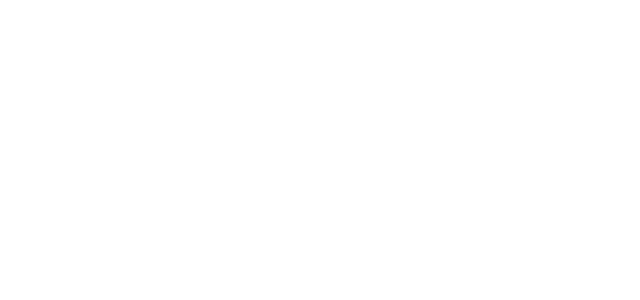
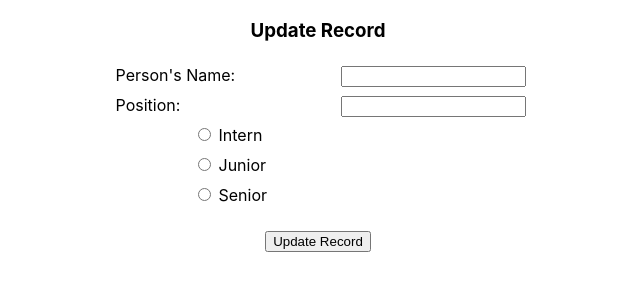
Before and after one commit to dacuencau/Trabajo-ciclo-3, a React (Create React App) app: page /edit/1 in a window 1280 px wide. Shown: the top 300 px of the page, without its empty margins (322-962 px from the left). Built offline with nearby package versions, Linux system fonts and the light colour scheme; no server answers.

Commit message:
Cambios minimos

```diff
--- a/src/App.js
+++ b/src/App.js
@@ -6,6 +6,7 @@
 import Admin from './components/Admin';
 import Usuario from './components/Usuario';
 import Vend from  './components/Vend';
+import EditVenta from './components/EditVenta';
 
 
 function App(){
@@ -13,7 +14,7 @@
     <BrowserRouter>
       <div className="App">
         <Switch>
-          <Route exact path={["/"]} component={Login}/>
+          <Route exact path={["/","/profile"]} component={Login}/>
           <Route exact path={["/administrador",
             "/adm-ventas-reg","/adm-ventas-inf",
             "/adm-producto-reg","/adm-producto-inf",
@@ -23,6 +24,7 @@
           <Route exact path={["/vendedor",
             "/vnt-ventas-reg","/vnt-ventas-inf",
             "/vnt-producto-reg","/vnt-producto-inf"]} component={Vend}/>
+          <Route path="/edit/:id" component={EditVenta} />
         </Switch>
       </div>
     </BrowserRouter>
--- /dev/null
+++ b/src/components/EditVenta.js
@@ -0,0 +1,219 @@
+import React, { Component } from "react";
+// This will require to npm install axios
+import axios from 'axios';
+import { withRouter } from "react-router";
+
+class Edit extends Component {
+  // This is the constructor that stores the data.
+  constructor(props) {
+    super(props);
+
+    this.onChangeProducto = this.onChangeProducto.bind(this);
+    this.onChangeCantidad = this.onChangeCantidad.bind(this);
+    this.onChangePrecio = this.onChangePrecio.bind(this);
+    this.onChangePrecioTotal = this.onChangePrecioTotal.bind(this);
+    this.onChangeNombreCliente = this.onChangeNombreCliente.bind(this);
+    this.onChangeIdentificacion = this.onChangeIdentificacion.bind(this);
+    this.onChangeVendedor = this.onChangeVendedor.bind(this);
+    this.onChangeFecha = this.onChangeFecha.bind(this);
+    this.onChangeEstado = this.onChangeEstado.bind(this);
+    this.onSubmit = this.onSubmit.bind(this);
+
+    this.state = {
+      producto: "",
+      cantidad: "",
+      precio: 0,
+      precio_total: "",
+      nombre_cliente: "",
+      identificacion: "",
+      vendedor: "",
+      fecha: "",
+      estado: "",
+    records: [],
+    };
+  }
+  // This will get the record based on the id from the database.
+  componentDidMount() {
+    axios
+      .get("http://localhost:5000/api/Ventas/" + this.props.match.params.id)
+      .then((response) => {
+        this.setState({
+          producto: response.data.producto,
+          cantidad: response.data.cantidad,
+          precio: response.data.precio,
+          precio_total: response.data.precio_total,
+          nombre_cliente: response.data.nombre_cliente,
+          identificacion: response.data.identificacion,
+          vendedor: response.data.vendedor,
+          fecha: response.data.fecha,
+          estado: response.data.estado,
+        });
+      })
+      .catch(function (error) {
+        console.log(error);
+      });
+  }
+
+  // These methods will update the state properties.
+  onChangeProducto(e) {
+    this.setState({
+      producto: e.target.value,
+    });
+  }
+
+  onChangeCantidad(e) {
+    this.setState({
+      cantidad: e.target.value,
+    });
+  }
+     // These methods will update the state properties.
+  onChangePrecio(e) {
+    this.setState({
+      precio: e.target.value,
+    });
+  }
+
+  onChangePrecioTotal(e) {
+    this.setState({
+      precio_total: e.target.value,
+    });
+  }
+     // These methods will update the state properties.
+  onChangeNombreCliente(e) {
+    this.setState({
+      nombre_cliente: e.target.value,
+    });
+  }
+
+  onChangeIdentificacion(e) {
+    this.setState({
+      identificacion: e.target.value,
+    });
+  }
+
+  onChangeVendedor(e) {
+    this.setState({
+      vendedor: e.target.value,
+    });
+  }
+     // These methods will update the state properties.
+  onChangeFecha(e) {
+    this.setState({
+      fecha: e.target.value,
+    });
+  }
+
+  onChangeEstado(e) {
+    this.setState({
+      estado: e.target.value,
+    });
+  }
+
+  // This function will handle the submission.
+  onSubmit(e) {
+    e.preventDefault();
+    const newEditVenta = {
+      producto: this.state.producto,
+      cantidad: this.state.cantidad,
+      precio: this.state.precio,
+      precio_total: this.state.precio_total,
+      nombre_cliente: this.state.nombre_cliente,
+      identificacion: this.state.identificacion,
+      vendedor: this.state.vendedor,
+      fecha: this.state.fecha,
+      estado: this.state.estado,
+    };
+    console.log(newEditVenta);
+
+    // This will send a post request to update the data in the database.
+    axios
+      .post(
+        "http://localhost:5000/api/Ventas/" + this.props.match.params.id,
+        newEditVenta
+      )
+      .then((res) => console.log(res.data));
+
+    this.props.history.push("/");
+  }
+
+  // This following section will display the update-form that takes the input from the user to update the data.
+  render() {
+    return (
+      <div>
+        <h3 align="center">Update Record</h3>
+        <form onSubmit={this.onSubmit}>
+          <div className="form-group">
+            <label>Person's Name: </label>
+            <input
+              type="text"
+              className="form-control"
+              value={this.state.person_name}
+              onChange={this.onChangePersonName}
+            />
+          </div>
+          <div className="form-group">
+            <label>Position: </label>
+            <input
+              type="text"
+              className="form-control"
+              value={this.state.person_position}
+              onChange={this.onChangePersonPosition}
+            />
+          </div>
+          <div className="form-group">
+            <div className="form-check form-check-inline">
+              <input
+                className="form-check-input"
+                type="radio"
+                name="priorityOptions"
+                id="priorityLow"
+                value="Intern"
+                checked={this.state.person_level === "Intern"}
+                onChange={this.onChangePersonLevel}
+              />
+              <label className="form-check-label">Intern</label>
+            </div>
+            <div className="form-check form-check-inline">
+              <input
+                className="form-check-input"
+                type="radio"
+                name="priorityOptions"
+                id="priorityMedium"
+                value="Junior"
+                checked={this.state.person_level === "Junior"}
+                onChange={this.onChangePersonLevel}
+              />
+              <label className="form-check-label">Junior</label>
+            </div>
+            <div className="form-check form-check-inline">
+              <input
+                className="form-check-input"
+                type="radio"
+                name="priorityOptions"
+                id="priorityHigh"
+                value="Senior"
+                checked={this.state.person_level === "Senior"}
+                onChange={this.onChangePersonLevel}
+              />
+              <label className="form-check-label">Senior</label>
+            </div>
+          </div>
+          <br />
+
+          <div className="form-group">
+            <input
+              type="submit"
+              value="Update Record"
+              className="btn btn-primary"
+            />
+          </div>
+        </form>
+      </div>
+    );
+  }
+}
+
+// You can get access to the history object's properties and the closest <Route>'s match via the withRouter
+// higher-order component. This makes it easier for us to edit our records.
+
+export default withRouter(Edit);
--- a/src/components/Login.js
+++ b/src/components/Login.js
@@ -24,7 +24,8 @@
         <h3>Bienvenido </h3>
         <p>Registro mediante Google - OAuth2</p>
         <LoginButton/>
-    </div> }
+      </div>
+    }
   </section>
   );
 };
```
Lines whose indentation alone changed are shown as unchanged.
